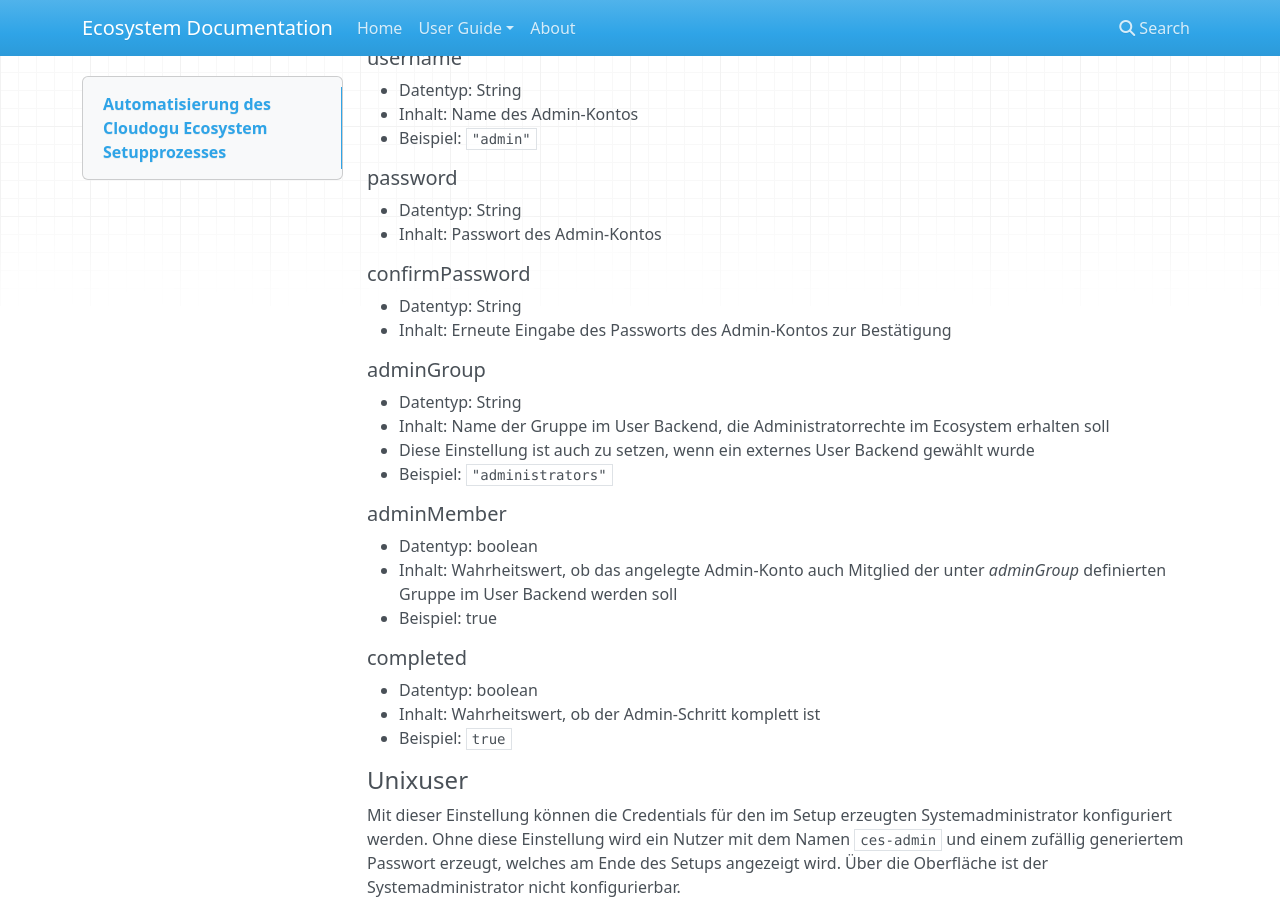
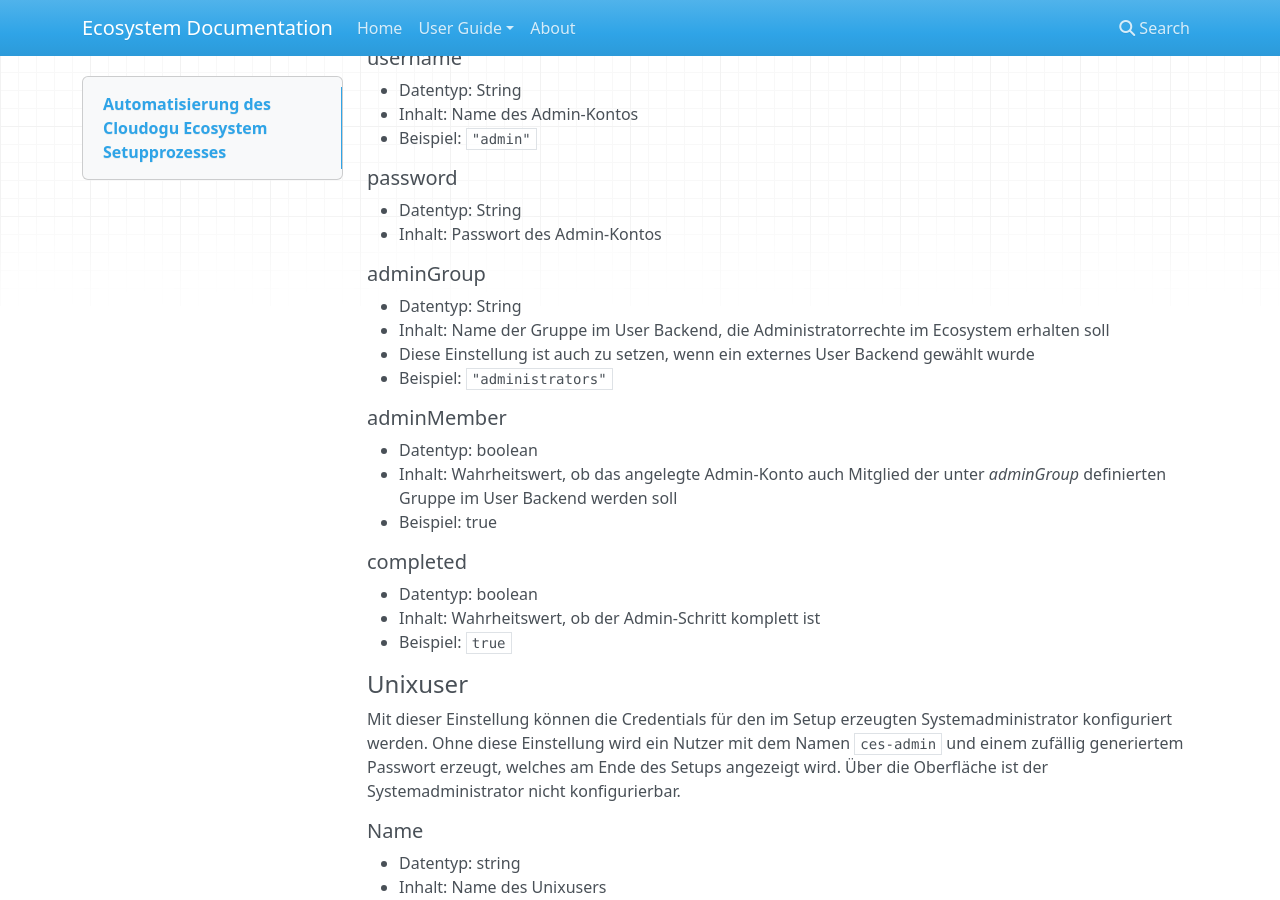
Before and after one commit to cloudogu/ecosystem, an MkDocs documentation site: the page built from docs/docs/user-guide/setup-json_de.md, in a window 1280 px wide and 900 px high, scrolled down 6792 px. Built offline with MkDocs 1.6.1, drawn with Linux system fonts in a browser that asks for light colours; nearby versions of some CDN libraries; old or Windows-style settings are respelled for this version of MkDocs.

Commit message:
Update setup-json_de.md

```diff
--- a/docs/docs/user-guide/setup-json_de.md
+++ b/docs/docs/user-guide/setup-json_de.md
@@ -276,10 +276,6 @@ Eigenschaften:
 * Datentyp: String
 * Inhalt: Passwort des Admin-Kontos
 
-##### confirmPassword
-* Datentyp: String
-* Inhalt: Erneute Eingabe des Passworts des Admin-Kontos zur Bestätigung
-
 ##### adminGroup
 * Datentyp: String
 * Inhalt: Name der Gruppe im User Backend, die Administratorrechte im Ecosystem erhalten soll
```
